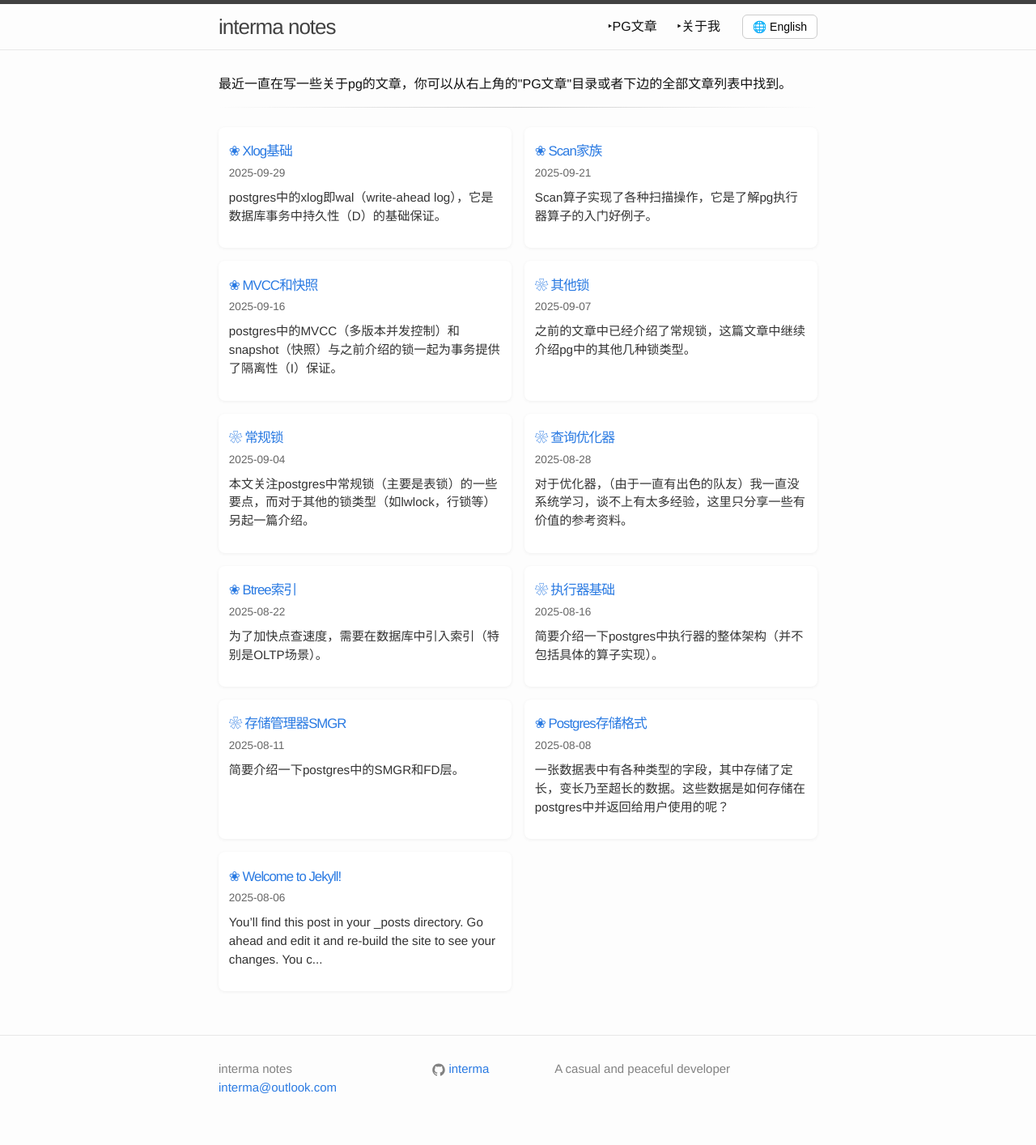
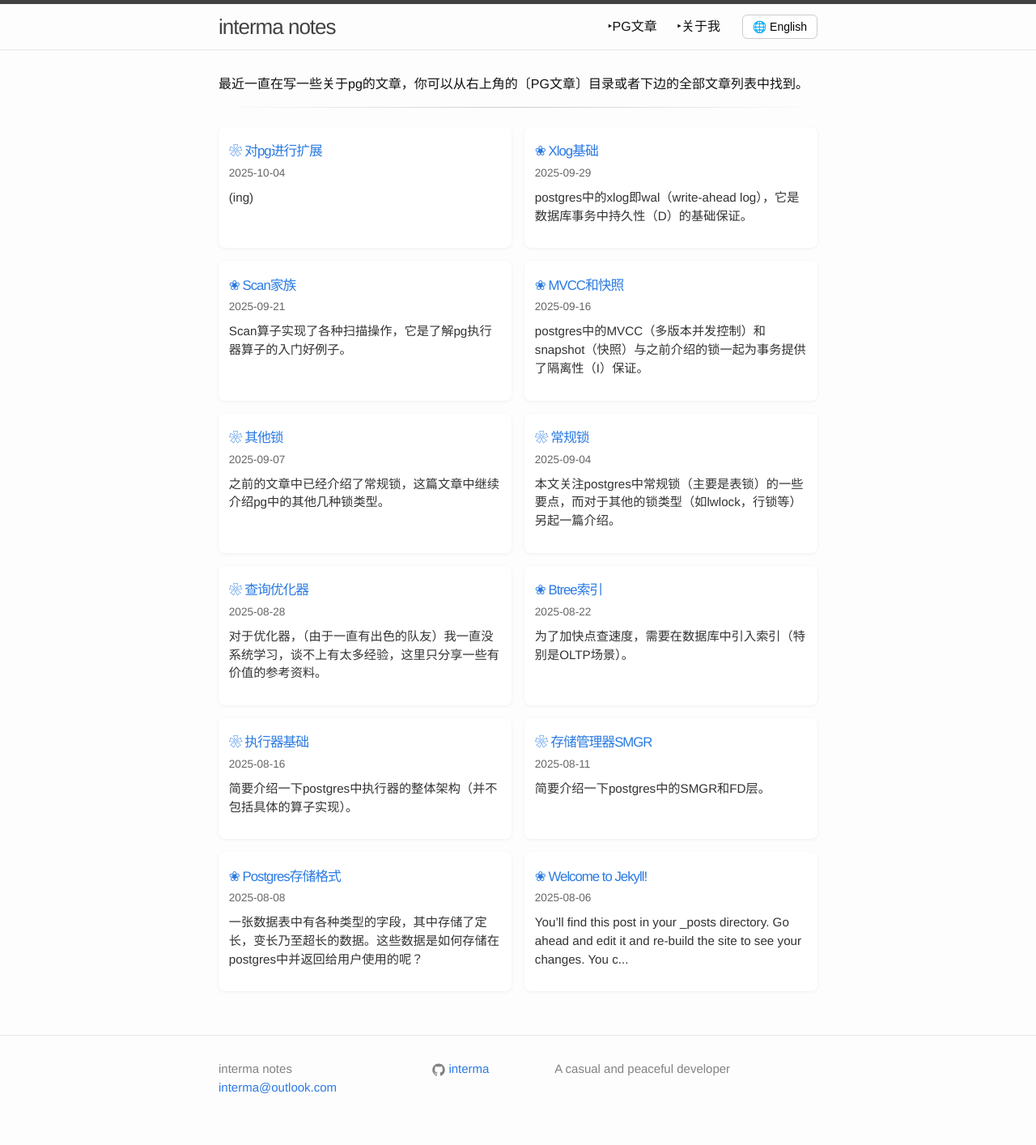
Before and after one commit to interma/interma.github.io, a Jekyll site: the page built from index.markdown, in a window 1280 px wide. Shown: the whole page at 81% size. Built offline with Jekyll 4.4.1, drawn with Linux system fonts in a browser that asks for light colours.

Commit message:
start extension

```diff
--- /dev/null
+++ b/_posts/2025-11-09-extension.markdown
@@ -0,0 +1,9 @@
+---
+layout: post
+title:  "对pg进行扩展"
+date:   2025-10-04 09:23:57 +0800
+permalink: /postgres/extension.html
+tags: [postgres]
+---
+
+(ing)
--- a/index.markdown
+++ b/index.markdown
@@ -5,7 +5,7 @@
 layout: default
 ---
 <section class="index-intro">
-最近一直在写一些关于pg的文章，你可以从右上角的"PG文章"目录或者下边的全部文章列表中找到。
+最近一直在写一些关于pg的文章，你可以从右上角的〔PG文章〕目录或者下边的全部文章列表中找到。
 </section>
 <hr/>
 
--- a/postgres.markdown
+++ b/postgres.markdown
@@ -30,7 +30,7 @@ nav_order: 1
 
 ### 事务
 * ✔[MVCC和快照]({% post_url 2025-10-17-mvcc %})
-* [xlog基础]({% post_url 2025-10-29-xlog %})
+* ✔[xlog基础]({% post_url 2025-10-29-xlog %})
 
 ### 优化器
 * ✔[优化器基础和资料汇总]({% post_url 2025-10-01-planner %})
@@ -44,7 +44,7 @@ nav_order: 1
 ### 其他
 * 系统表和cache
 * libpq
-* 对pg进行扩展
+* [对pg进行扩展]({% post_url 2025-11-09-extension %})
 
 ## Greenplum相关
 ### 基础
```
